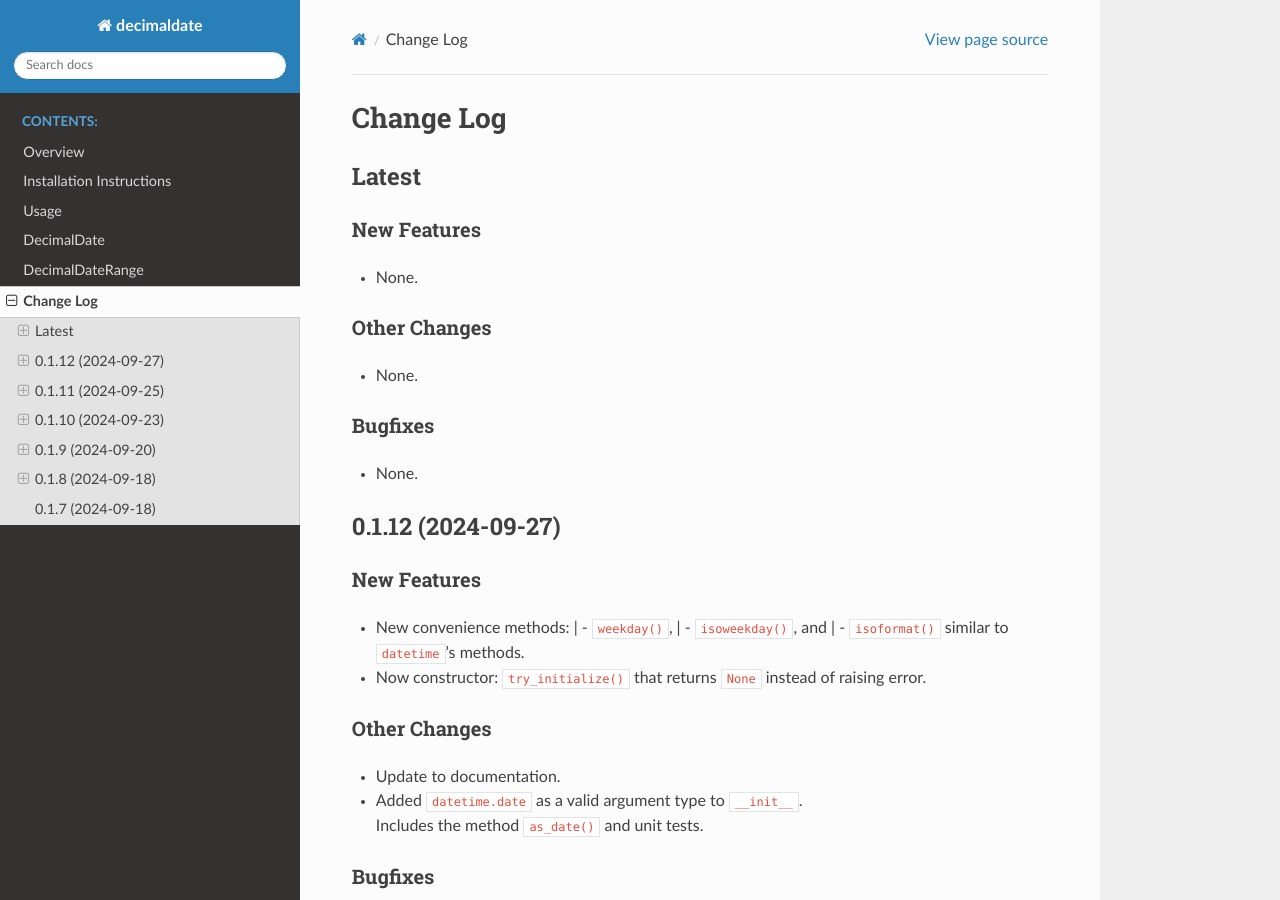
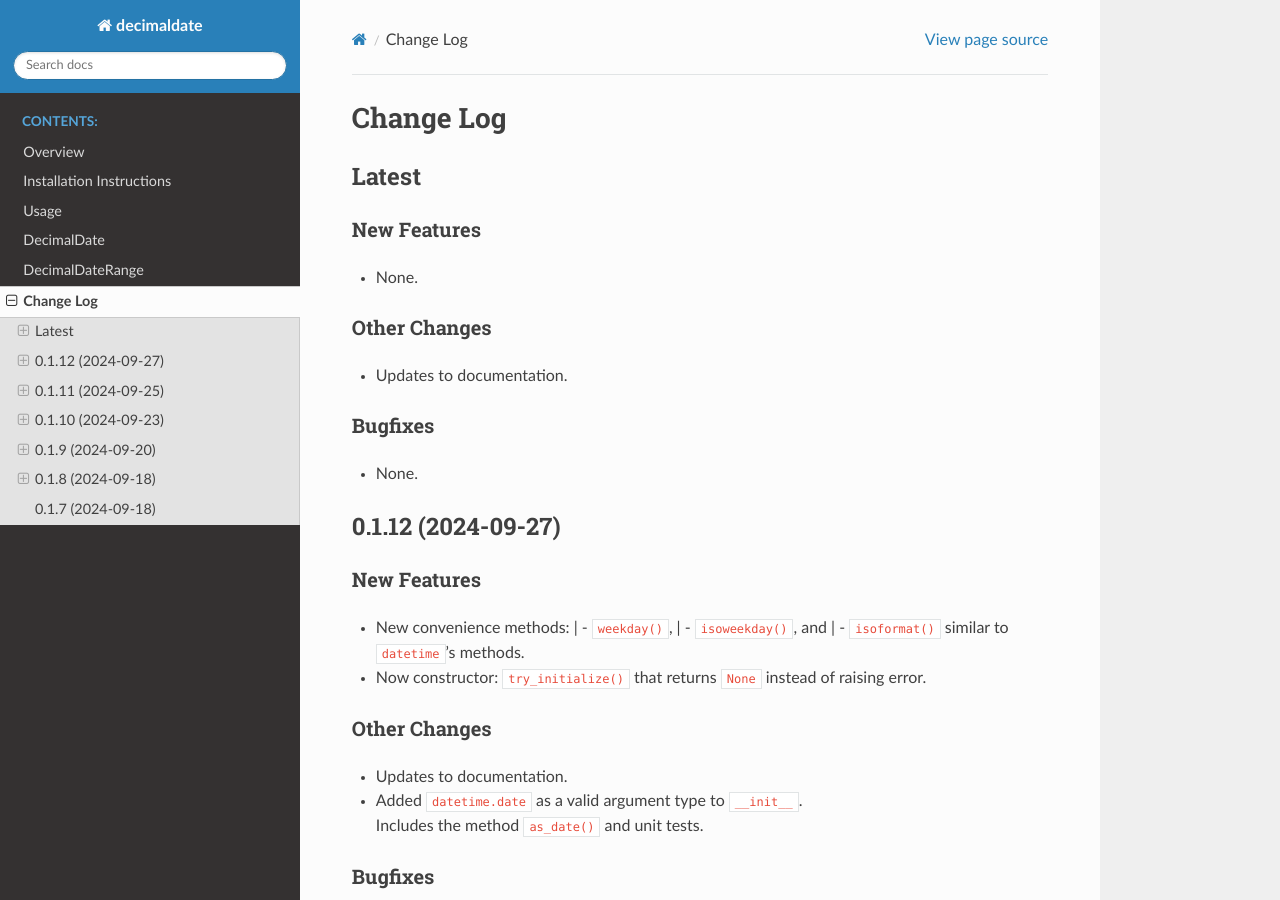
Before and after one commit to TorbenJakobsen/decimaldate, a Sphinx documentation site: the page built from docs/source/changelog.rst, in a window 1280 px wide and 900 px high. Built offline with Sphinx 7.4.7 and the Read the Docs theme 2.0.0, drawn with Linux system fonts in a browser that asks for light colours.

Commit message:
update documentation

```diff
--- a/docs/source/changelog.rst
+++ b/docs/source/changelog.rst
@@ -14,7 +14,7 @@ New Features
 Other Changes
 -------------
 
-* None.
+* Updates to documentation.
 
 Bugfixes
 --------
@@ -38,7 +38,7 @@ New Features
 Other Changes
 -------------
 
-* Update to documentation.
+* Updates to documentation.
 * | Added ``datetime.date`` as a valid argument type to ``__init__``.
   | Includes the method ``as_date()`` and unit tests.
 
```
